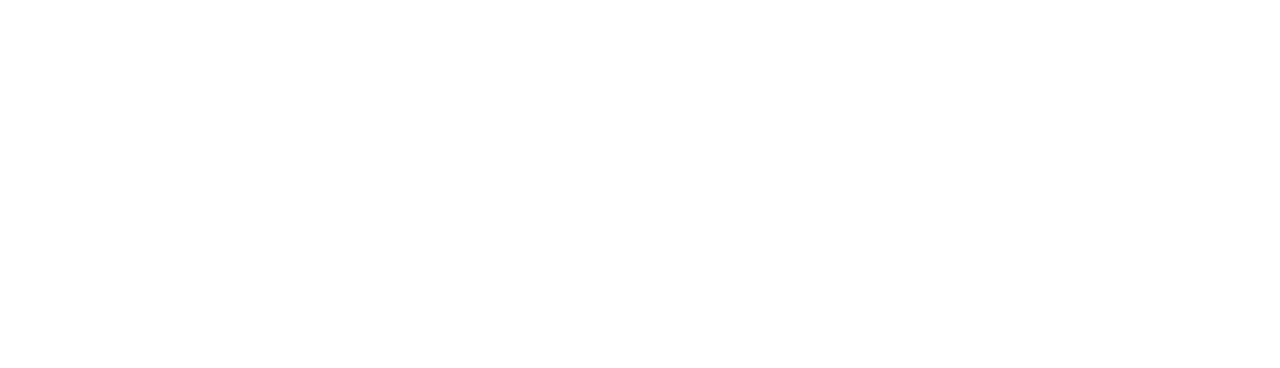
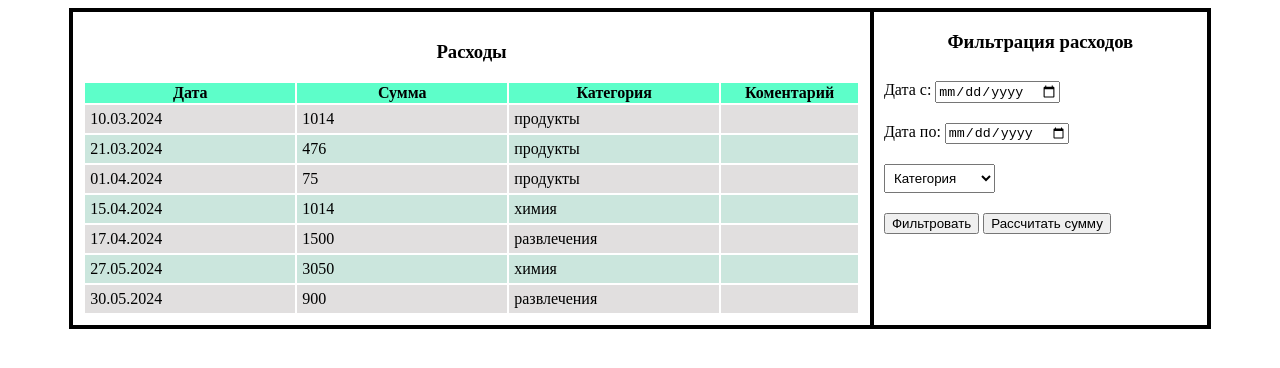
Before and after one commit to YPivneva/cost-accounting-application, a website built with webpack: page src/index.html in a window 1280 px wide. Built offline with nearby package versions, Linux system fonts and the light colour scheme.

Commit message:
configuration tipeScript

```diff
--- a/package.json
+++ b/package.json
@@ -51,6 +51,7 @@
     "prettier": "^3.2.5",
     "style-loader": "^3.3.4",
     "terser": "^5.30.0",
+    "ts-loader": "^9.5.1",
     "typescript": "^5.4.5",
     "typescript-eslint": "^7.6.0",
     "webpack": "^5.91.0",
--- a/src/css/style.css
+++ b/src/css/style.css
@@ -0,0 +1,57 @@
+.calendar {
+  width: 90%;
+  margin: 0 auto;
+  display: flex;
+  border: 2px solid black;
+}
+.expenses {
+  width: 70%;
+  padding: 10px;
+  border: 2px solid black;
+}
+.expenses h3 {
+  text-align: center;
+}
+.expenses-data {
+  width: 100%;
+}
+.expenses-data td {
+  padding: 5px;
+}
+.expenses-data tr:nth-child(odd) {
+  background-color: #cbe6dd;
+}
+.expenses-data tr:nth-child(even) {
+  background-color: #e1dfdf;
+}
+.expenses-data tr:first-child {
+  background-color: #5dfec9;
+}
+
+.data-date {
+  width: 200px;
+}
+.data-sum {
+  width: 200px;
+}
+.data-category {
+  width: 200px;
+}
+.filtration {
+  width: 30%;
+  border: 2px solid black;
+}
+.filtration h3 {
+  text-align: center;
+}
+.date {
+  padding: 10px;
+}
+#category {
+  padding: 5px;
+  margin: 10px;
+}
+.button-filter {
+  padding: 10px;
+  margin: 0 auto;
+}
--- a/src/index.html
+++ b/src/index.html
@@ -7,6 +7,84 @@
     <link rel="stylesheet" href="./css/style.css" />
   </head>
   <body>
-    <script src="./js/script.js"></script>
+    <article class="calendar">
+      <div class="expenses">
+        <h3>Расходы</h3>
+        <table class="expenses-data">
+          <tr class="first-line">
+            <th class="data-date">Дата</th>
+            <th class="data-sum">Сумма</th>
+            <th class="data-category">Категория</th>
+            <th class="data-comments">Коментарий</th>
+          </tr>
+          <tr>
+            <td class="data-date">10.03.2024</td>
+            <td class="data-sum">1014</td>
+            <td class="data-category">продукты</td>
+            <td class="data-comments"></td>
+          </tr>
+          <tr>
+            <td class="data-date">21.03.2024</td>
+            <td class="data-sum">476</td>
+            <td class="data-category">продукты</td>
+            <td class="data-comments"></td>
+          </tr>
+          <tr>
+            <td class="data-date">01.04.2024</td>
+            <td class="data-sum">75</td>
+            <td class="data-category">продукты</td>
+            <td class="data-comments"></td>
+          </tr>
+          <tr>
+            <td class="data-date">15.04.2024</td>
+            <td class="data-sum">1014</td>
+            <td class="data-category">химия</td>
+            <td class="data-comments"></td>
+          </tr>
+          <tr>
+            <td class="data-date">17.04.2024</td>
+            <td class="data-sum">1500</td>
+            <td class="data-category">развлечения</td>
+            <td class="data-comments"></td>
+          </tr>
+          <tr>
+            <td class="data-date">27.05.2024</td>
+            <td class="data-sum">3050</td>
+            <td class="data-category">химия</td>
+            <td class="data-comments"></td>
+          </tr>
+          <tr>
+            <td class="data-date">30.05.2024</td>
+            <td class="data-sum">900</td>
+            <td class="data-category">развлечения</td>
+            <td class="data-comments"></td>
+          </tr>
+        </table>
+      </div>
+      <div class="filtration">
+        <h3>Фильтрация расходов</h3>
+        <div>
+          <div class="date">
+            <label for="start-date">Дата с:</label>
+            <input  type="date" id="start-date" name="start-date" value="10.03.2024">
+          </div>
+          <div class="date">
+            <label for="end-date">Дата по:</label>
+            <input type="date" id="end-date" name="end-date" value="11.03.2024">
+          </div>
+        </div>
+        <select name="category" id="category">
+          <option value="">Категория</option>
+          <option value="products">продукты</option>
+          <option value="chemical">химия</option>
+          <option value="rest">развлечения</option>
+        </select>
+        <div class="button-filter">
+          <button class="filter-data">Фильтровать</button>
+          <button class="count-data">Рассчитать сумму</button>
+        </div>
+      </div>
+    </article>
+    <script src="./index.js"></script>
   </body>
 </html>
--- /dev/null
+++ b/src/index.ts
@@ -0,0 +1 @@
+import "./css/style.css";
--- /dev/null
+++ b/src/js/script.ts
@@ -0,0 +1,5 @@
+// import "./css/style.css";
+
+// const data-expenses = [
+//     {date: Date, sum: number, category: string, comments: string}
+// ]
--- a/webpack.config.js
+++ b/webpack.config.js
@@ -1,25 +1,17 @@
-// eslint-disable-next-line @typescript-eslint/no-var-requires
+/* eslint-disable @typescript-eslint/no-var-requires */
 const path = require("path");
-// eslint-disable-next-line @typescript-eslint/no-var-requires
-const HtmlWebpackPlugin = require("html-webpack-plugin");
-// eslint-disable-next-line @typescript-eslint/no-var-requires
-const HtmlMinimizerPlugin = require("html-minimizer-webpack-plugin");
-// eslint-disable-next-line @typescript-eslint/no-var-requires
-const CssMinimizerPlugin = require("css-minimizer-webpack-plugin");
-// eslint-disable-next-line
-const TerserPlugin = require("terser-webpack-plugin");
 
 module.exports = {
   devtool: "inline-source-map",
   mode: "development",
-  entry: "./src/index.js",
-  resolve: {
-    extensions: [".js", ".ts"],
-  },
+  entry: path.resolve(__dirname, "./src/index.ts"),
   output: {
     path: path.resolve(__dirname, "./dist"),
     filename: "[name].[hash:8].js",
     clean: true,
+  },
+  resolve: {
+    extensions: [".js", ".ts"],
   },
   module: {
     rules: [
@@ -31,7 +23,7 @@ module.exports = {
         },
       },
       {
-        test: /\.s[ac]ss$/i,
+        test: /\.css$/i,
         use: ["style-loader", "css-loader"],
       },
       {
@@ -39,30 +31,19 @@ module.exports = {
         use: "html-loader",
       },
       {
-        test: /\.(png|gif)$/,
-        type: "asset/resource",
-        generator: {
-          filename: "images/[name]-[hash][ext]",
-        },
+        test: /\.(png|jpe?g|gif|svg)$/i,
+        use: [
+          {
+            loader: "file-loader?name=/images/[name].[ext]",
+          },
+        ],
       },
     ],
   },
   devServer: {
-    compress: false,
-    open: true,
-    port: 4000,
-    hot: true,
+    static: "./dist",
   },
   optimization: {
-    minimize: true,
-    minimizer: [new HtmlMinimizerPlugin()],
+    runtimeChunk: "single",
   },
-  plugins: [
-    new HtmlWebpackPlugin({
-      template: path.resolve(__dirname, "./src/index.html"),
-      filename: "index.html",
-    }),
-    new CssMinimizerPlugin(),
-    new TerserPlugin(),
-  ],
 };
```
Also changed, not shown: tsconfig.json (added, +109 -0 lines), src/js/script.js (deleted), 1 other file.
